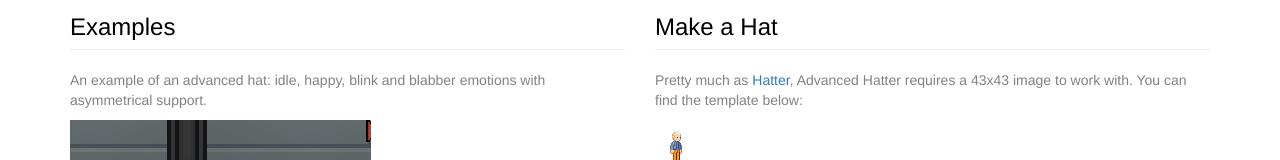
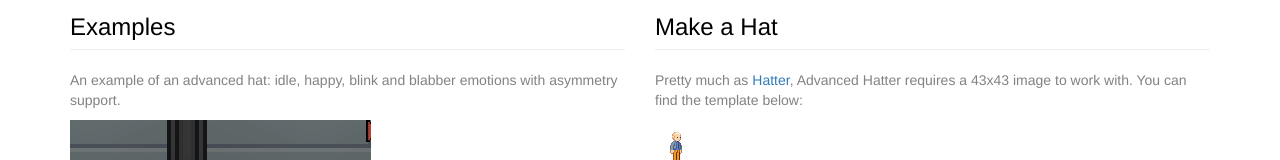
Before and after one commit to KrashV/Starbound-AdvancedHatter, a plain HTML site: page index.html in a window 1280 px wide. Shown: the part 750-910 px from the top of the page. Drawn offline with Linux system fonts and the light colour scheme; files whose address does not match are found by name.

Commit message:
Typo fixed

```diff
--- a/index.html
+++ b/index.html
@@ -127,7 +127,7 @@
             <div class="row">
                <div class="col-md-6" style="z-index:3;">
                   <h3 class="content-header">Examples</h3>
-                  <p>An example of an advanced hat: idle, happy, blink and blabber emotions with asymmetrical support.</p>
+                  <p>An example of an advanced hat: idle, happy, blink and blabber emotions with asymmetry support.</p>
                   <img src="imgs/preview.gif" alt="Hat animation preview">
                </div>
                <div class="col-md-6" style="z-index:3;">
```
